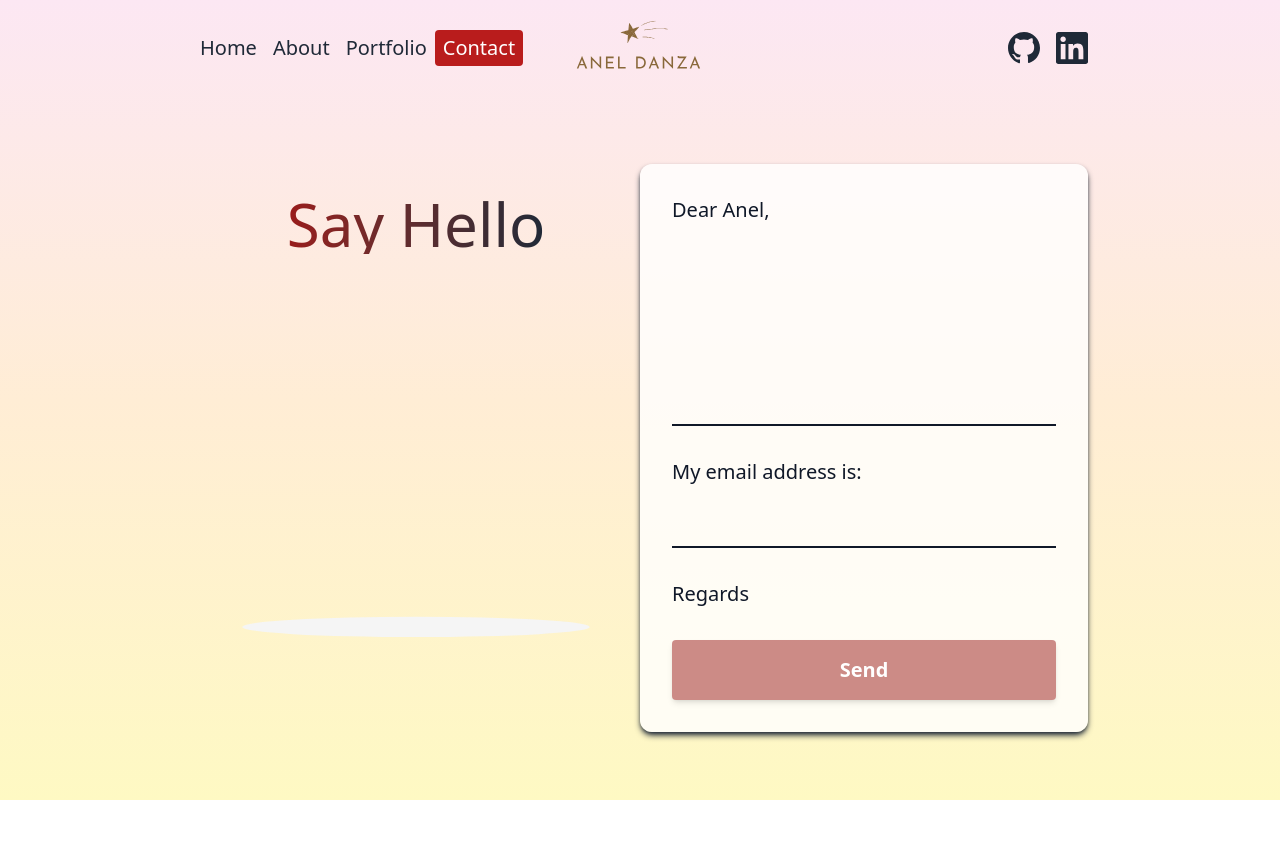
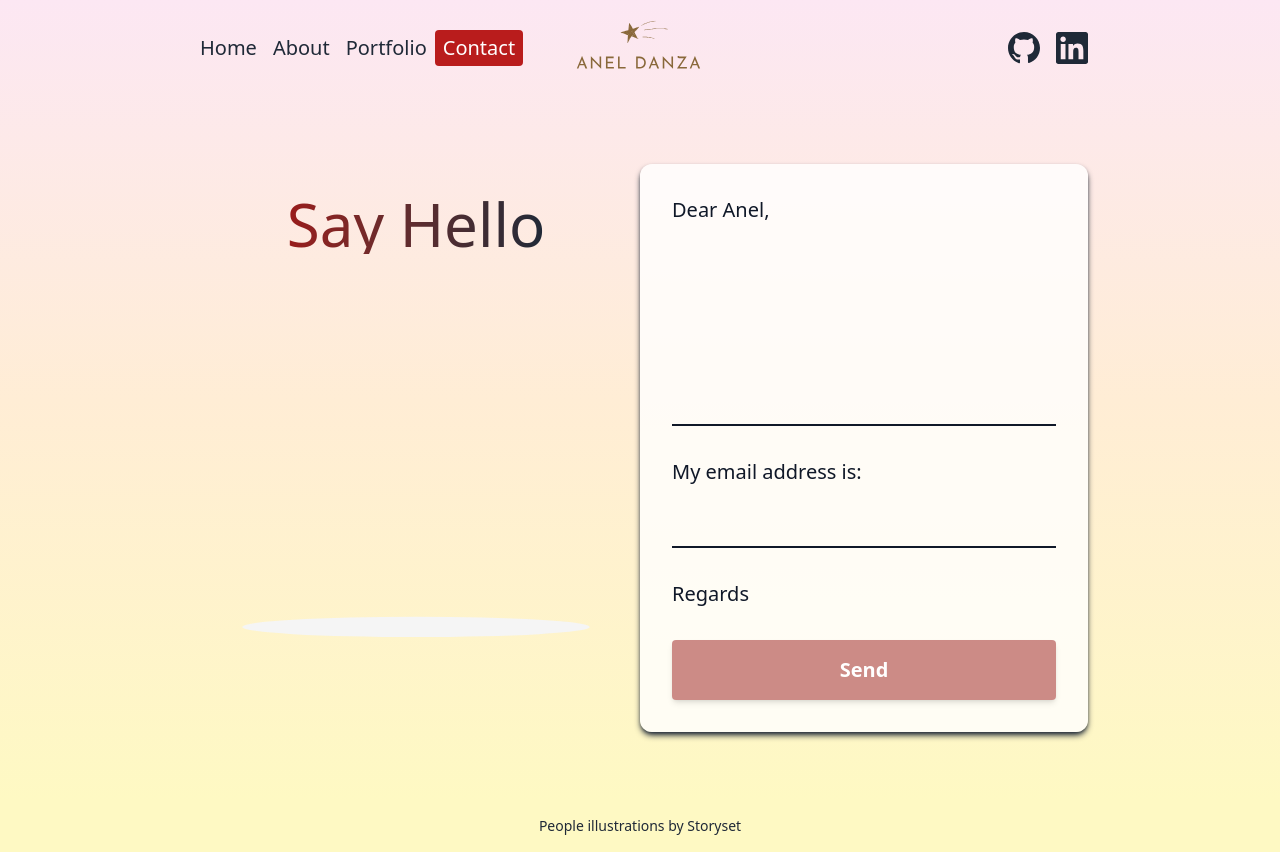
Before and after one commit to aneldanza/personal-portfolio, a React (Vite) app: page /contact in a window 1280 px wide. Before the commit the page ends 800 px from the top, so only its background shows below. Built offline with nearby package versions, Linux system fonts and the light colour scheme.

Commit message:
add Footer component

```diff
--- a/src/App.tsx
+++ b/src/App.tsx
@@ -4,6 +4,7 @@ import Home from "./components/home/Home";
 import About from "./components/about/About";
 import Portfolio from "./components/portfolio/Portfolio";
 import Contact from "./components/contact/Contact";
+import Footer from "./components/common/Footer";
 
 const App = () => {
   return (
@@ -13,11 +14,12 @@ const App = () => {
       </div>
       <div className="h-[calc(100vh-6rem)]">
         <Routes>
-          <Route element={<Home />} path="/" />
+          <Route path="/" element={<Home />} />
           <Route path="/about" element={<About />} />
           <Route path="/portfolio" element={<Portfolio />} />
           <Route path="/contact" element={<Contact />} />
         </Routes>
+        <Footer />
       </div>
     </div>
   );
--- /dev/null
+++ b/src/components/common/Footer.tsx
@@ -0,0 +1,15 @@
+const Footer = () => {
+  return (
+    <footer className="bg-gradient-to text-primary-text">
+      <div className="app-container py-4 text-sm text-center">
+        <p>
+          <a href="https://storyset.com/people">
+            People illustrations by Storyset
+          </a>
+        </p>
+      </div>
+    </footer>
+  );
+};
+
+export default Footer;
```
